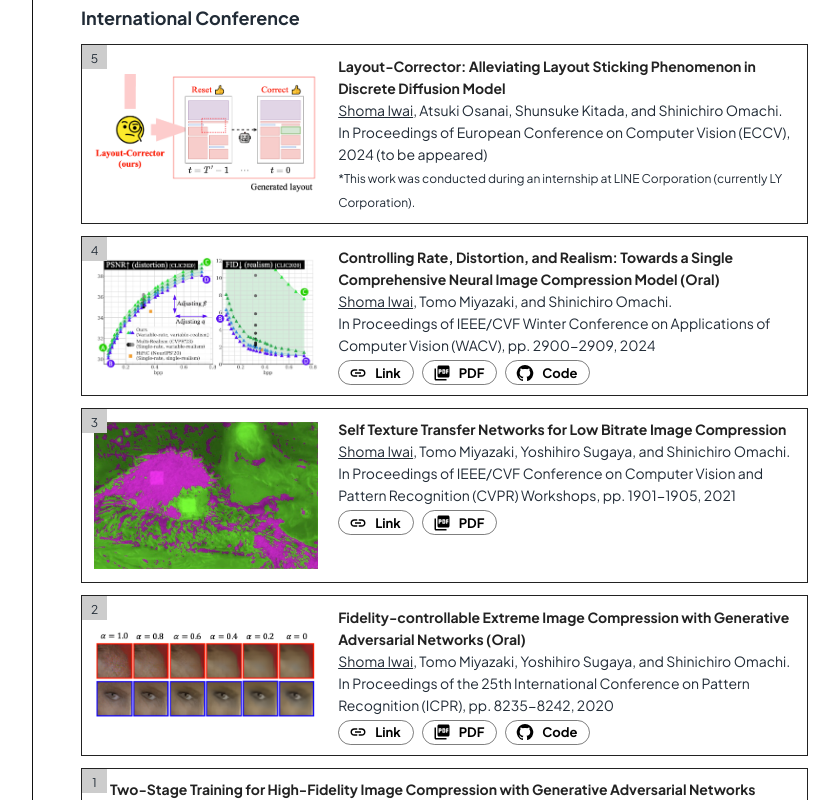
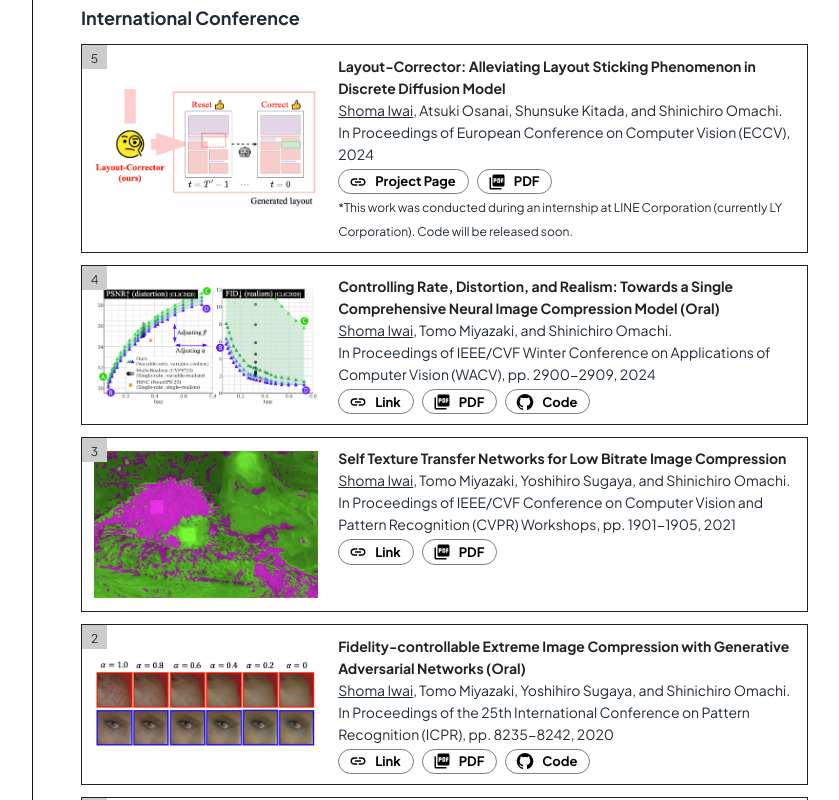
Before and after one commit to iwa-shi/iwa-shi.github.io, a React (Create React App) app: page / in a window 1280 px wide. Shown: the part 1200-2000 px from the top of the page, without its empty margins (210-1049 px from the left). Built offline with nearby package versions, Linux system fonts and the light colour scheme.

Commit message:
add links for Layout-Corrector

```diff
--- a/src/components/publication.js
+++ b/src/components/publication.js
@@ -77,6 +77,7 @@ const PaperInfo = ({
     pdfLink='',
     misc='',
     slideLink='',
+    projectPage='',
 }) => {
     const variant = "outlined"
     // const variant = "contained"
@@ -94,10 +95,11 @@ const PaperInfo = ({
             <Typography variant='body2'>{parse(authors)}</Typography>
             <Typography variant='body2'>{others}</Typography>
             {link ? <Button href={link} sx={buttonStyle} color="black" variant={variant} size="small" startIcon={<LinkIcon />}>Link</Button> : <></> }
+            {projectPage ? <Button href={projectPage} sx={buttonStyle} color="black" variant={variant} size="small" startIcon={<LinkIcon />}>Project Page</Button> : <></> }
             {pdfLink ? <Button href={pdfLink} sx={buttonStyle} color="black" variant={variant} size="small" startIcon={<PictureAsPdfIcon />}>PDF</Button> : <></> }
             {codeLink ? <Button href={codeLink} sx={buttonStyle} color="black" variant={variant} size="small" startIcon={<GitHubIcon />}>Code</Button> : <></> }
             {slideLink ? <Button href={slideLink} sx={buttonStyle} color="black" variant={variant} size="small" startIcon={<LinkIcon />}>Slide</Button> : <></> }
-            {misc ? <Typography variant='caption'>{misc}</Typography> : <></>}
+            {misc ? <Box><Typography variant='caption'>{misc}</Typography></Box> : <></>}
         </Box>
     )
 }
@@ -112,7 +114,8 @@ const PaperBox = ({
     misc='',
     slideLink='',
     number='',
-    thumbnail=''
+    thumbnail='',
+    projectPage='',
 }) => {
 
     const pl = thumbnail ? 0 : 3.5
@@ -132,6 +135,7 @@ const PaperBox = ({
                     misc={misc}
                     slideLink={slideLink}
                     number={number}
+                    projectPage={projectPage}
                 />
             </Box>
             {number ? <NumberBox number={number}></NumberBox> : <></>}
@@ -160,11 +164,13 @@ const PublicationArea = (props) => {
                     <PaperBox
                         paperTitle="Layout-Corrector: Alleviating Layout Sticking Phenomenon in Discrete Diffusion Model"
                         authors="<u>Shoma Iwai</u>, Atsuki Osanai, Shunsuke Kitada, and Shinichiro Omachi."
-                        others="In Proceedings of European Conference on Computer Vision (ECCV), 2024 (to be appeared)"
-                        misc="*This work was conducted during an internship at LINE Corporation (currently LY Corporation)."
+                        others="In Proceedings of European Conference on Computer Vision (ECCV), 2024"
+                        misc="*This work was conducted during an internship at LINE Corporation (currently LY Corporation). Code will be released soon."
+                        projectPage='https://iwa-shi.github.io/Layout-Corrector-Project-Page/'
+                        pdfLink='https://arxiv.org/pdf/2409.16689'
                         number='5'
                         thumbnail='/thumbnail/eccv2024_layout_corrector.png'
-                    />
+                        />
                     <PaperBox
                         paperTitle="Controlling Rate, Distortion, and Realism: Towards a Single Comprehensive Neural Image Compression Model (Oral)"
                         authors="<u>Shoma Iwai</u>, Tomo Miyazaki, and Shinichiro Omachi."
```
